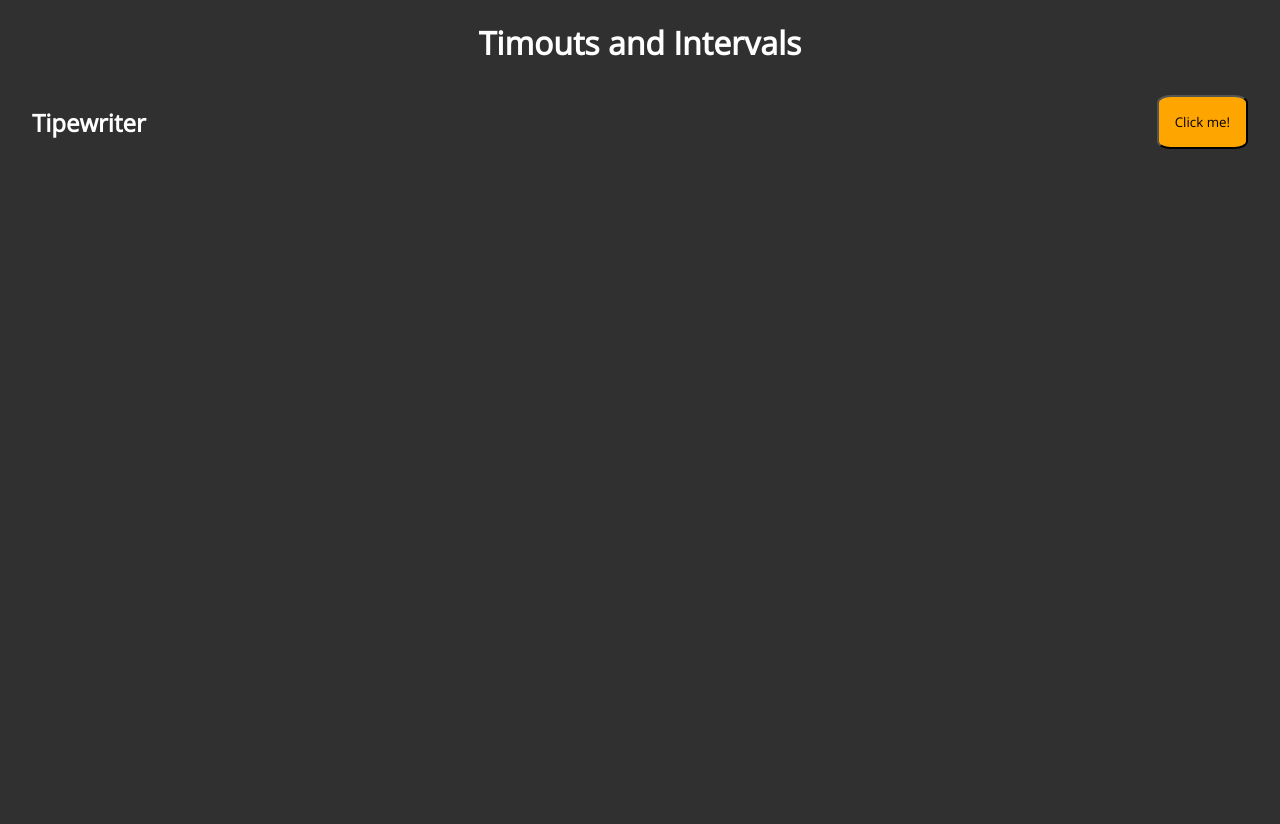
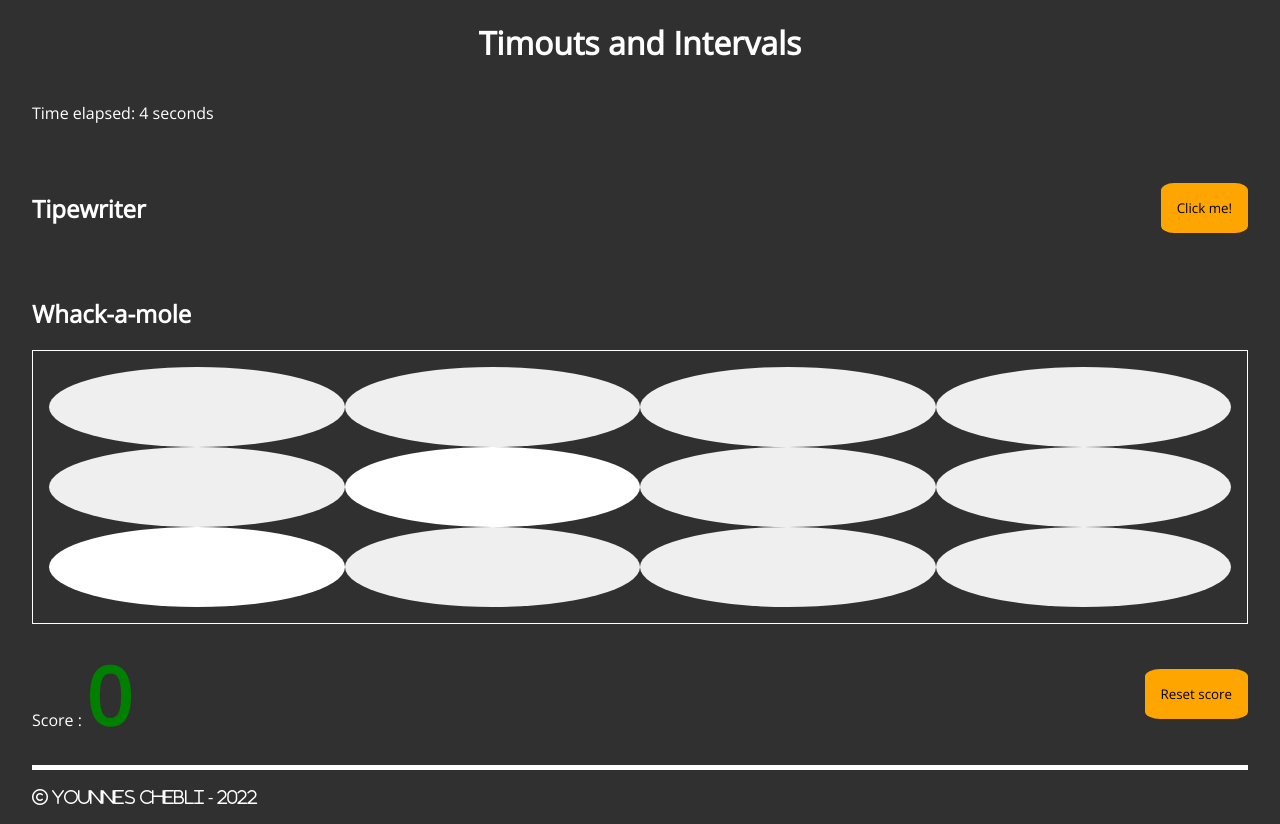
Before and after one commit to younnes-chebli/timeouts-and-intervals, a plain HTML site: page index.html in a window 1280 px wide. Drawn offline with nearby package versions, Linux system fonts and the light colour scheme.

Commit message:
added exercices 2 and 3

```diff
--- a/index.html
+++ b/index.html
@@ -5,18 +5,40 @@
     <meta http-equiv="X-UA-Compatible" content="IE=edge">
     <meta name="viewport" content="width=device-width, initial-scale=1.0">
     <link rel="stylesheet" href="./styles/style.css">
+    <link rel="stylesheet" href="https://cdnjs.cloudflare.com/ajax/libs/font-awesome/6.2.0/css/all.min.css" integrity="sha512-xh6O/CkQoPOWDdYTDqeRdPCVd1SpvCA9XXcUnZS2FmJNp1coAFzvtCN9BmamE+4aHK8yyUHUSCcJHgXloTyT2A==" crossorigin="anonymous" referrerpolicy="no-referrer" />
     <title>Timeouts and Intervals</title>
 </head>
 <body>
     <h1>Timouts and Intervals</h1>
-
-    <div id="tipewriter-container">
+    <p id="seconds"></p>
+    <p id="minutes"></p>
+    <div class="button-container">
         <h2>Tipewriter</h2>
-        <button id="prout-launcher">Click me!</button>
+        <button class="button" id="prout-launcher">Click me!</button>
     </div>
-
     <p id="prout"></p>
-
+    <h2>Whack-a-mole</h2>
+    <div id="wack-a-mole-container">
+        <button class="mole"></button>
+        <button class="mole"></button>
+        <button class="mole"></button>
+        <button class="mole"></button>
+        <button class="mole"></button>
+        <button class="mole"></button>
+        <button class="mole"></button>
+        <button class="mole"></button>
+        <button class="mole"></button>
+        <button class="mole"></button>
+        <button class="mole"></button>
+        <button class="mole"></button>
+    </div>
+    <div class="button-container">
+        <p>Score : <span id="score-number">5</span></p>
+        <button class="button" id="reset-score-button">Reset score</button>
+    </div>
+    <footer>
+        <p><i class="fa-regular fa-copyright">  Younnes Chebli - 2022</i></p>
+    </footer>
     <script src="./scripts/script.js"></script>
 </body>
 </html>
--- a/scripts/script.js
+++ b/scripts/script.js
@@ -1,16 +1,68 @@
 const word = "prout!";
 const prout = document.getElementById("prout");
-let intervalId;
+let typeWriterIntervalId;
+let i = 0;
 
 const writeWord = () => {
-    let i = 0;
-    intervalId = setInterval(() => {
+    prout.innerText = "";
+    typeWriterIntervalId = setInterval(() => {
         prout.innerText += word[i];
         i++;
         if(i == word.length)
-            clearInterval(intervalId);
+            clearInterval(typeWriterIntervalId);
     }, 1000);
 };
 
 const proutLauncher = document.getElementById("prout-launcher");
 proutLauncher.addEventListener("click", writeWord);
+
+//////
+
+const seconds = document.getElementById("seconds");
+const minutes = document.getElementById("minutes");
+let sec = 0;
+let min = 0
+
+setInterval(() => {
+    seconds.innerText = `Time elapsed: ${sec} seconds`;
+    sec++;
+    if(sec == 60) {
+        min++;
+        sec = 0;
+        minutes.innerText = `${min} minutes has passed`;
+    }
+}, 1000);
+
+//////
+
+const moles = document.querySelectorAll(".mole");
+setInterval(() => {
+    const pos = Math.floor(Math.random() * 12);
+    moles[pos].style.backgroundColor = "red";
+    setTimeout(() => {
+        moles[pos].style.backgroundColor = "white";
+    }, 1000);
+}, 2000);
+
+const score = document.getElementById("score-number");
+let scoreNumber = 0;
+score.innerText = scoreNumber;
+
+const tapMole = (e) => {
+    if(e.target.style.backgroundColor == "red") {
+        scoreNumber++;
+        score.innerText = scoreNumber;
+    }
+};
+
+for(const mole of moles) {
+    mole.addEventListener("click", tapMole);
+}
+
+const resetScore = () => {
+    scoreNumber = 0;
+    score.innerText = scoreNumber;
+};
+
+const resetScoreButton = document.getElementById("reset-score-button");
+resetScoreButton.addEventListener("click", resetScore);
--- a/styles/style.css
+++ b/styles/style.css
@@ -13,17 +13,19 @@ body {
     background-color: #303030;
     font-family: 'Open Sans', sans-serif;
     color: white;
+    display: flex;
+    flex-direction: column;
 }
 
 h1 {
     text-align: center;
 }
 
-#tipewriter-container {
+.button-container {
     display: flex;
 }
 
-#prout-launcher {
+.button {
     justify-self: end;
     margin-left: auto;
     font-family: inherit;
@@ -32,4 +34,39 @@ h1 {
     height: fit-content;
     align-self: center;
     padding: 1rem;
+    border-style: none;
 }
+
+#wack-a-mole-container {
+    display: flex;
+    flex-wrap: wrap;
+    border: 1px solid white;
+    width: 100%;
+    padding: 1rem;
+}
+
+#score {
+    margin-bottom: 3rem;
+}
+
+#score-number {
+
+}
+
+.mole {
+    height: 5rem;
+    width: 25%;
+    border-radius: 100%;
+    border-style: none;
+}
+
+#score-number {
+    font-size: 5rem;
+    font-weight: bold;
+    color: green;
+}
+
+footer {
+    margin-top: auto;
+    border-top: 5px solid white;
+}
```
